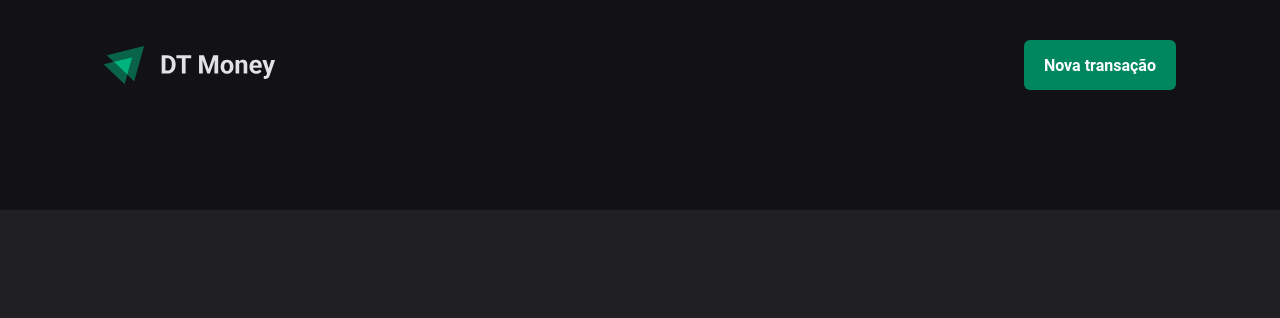
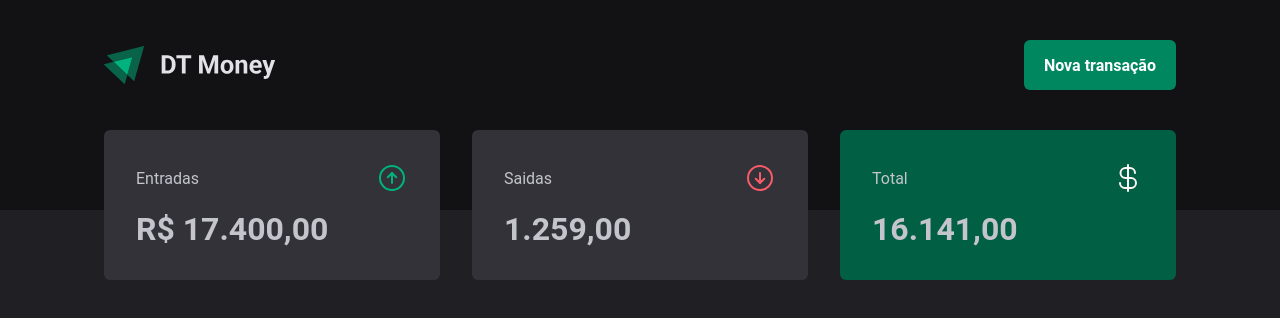
Before and after one commit to welitonwt/DT-Maney, a React (Vite) app: page / in a window 1280 px wide. Shown: the top 318 px of the page. Built offline with nearby package versions, Linux system fonts and the light colour scheme.

Commit message:
summary complete

```diff
--- a/package.json
+++ b/package.json
@@ -10,6 +10,7 @@
     "preview": "vite preview"
   },
   "dependencies": {
+    "phosphor-react": "^1.4.1",
     "react": "^18.2.0",
     "react-dom": "^18.2.0",
     "styled-components": "^6.1.0"
--- /dev/null
+++ b/src/components/Summary/index.tsx
@@ -0,0 +1,32 @@
+import { ArrowCircleUp, ArrowCircleDown, CurrencyDollar } from 'phosphor-react'
+import { SummaryContainer, SummaryCard } from './styled'
+
+export function Summary() {
+  return (
+    <SummaryContainer>
+      <SummaryCard>
+        <header>
+          <span>Entradas</span>
+          <ArrowCircleUp size={32} color={'#00b37e'} />
+        </header>
+        <strong>R$ 17.400,00</strong>
+      </SummaryCard>
+
+      <SummaryCard>
+        <header>
+          <span>Saidas</span>
+          <ArrowCircleDown size={32} color={'#f75a68'} />
+        </header>
+        <strong>1.259,00</strong>
+      </SummaryCard>
+
+      <SummaryCard variant="green">
+        <header>
+          <span>Total</span>
+          <CurrencyDollar size={32} color={'#fef6f6'} />
+        </header>
+        <strong>16.141,00</strong>
+      </SummaryCard>
+    </SummaryContainer>
+  )
+}
--- /dev/null
+++ b/src/components/Summary/styled.ts
@@ -0,0 +1,47 @@
+import styled, { css } from 'styled-components'
+
+export const SummaryContainer = styled.section`
+  width: 100%;
+  max-width: 1120px;
+  margin: 0 auto;
+  padding: 0 1.5rem;
+
+  display: grid;
+  grid-template-columns: repeat(3, 1fr);
+  gap: 2rem;
+
+  margin-top: -5rem;
+`
+interface SummaryCardProps {
+  variant?: 'green' | 'red'
+}
+
+export const SummaryCard = styled.div<SummaryCardProps>`
+  background: ${(props) => props.theme['gray-600']};
+  border-radius: 6px;
+  padding: 2rem;
+
+  header {
+    display: flex;
+    align-items: center;
+    justify-content: space-between;
+    color: ${(props) => props.theme['gray-300']};
+  }
+
+  strong {
+    display: block;
+    margin-top: 1rem;
+    font-size: 2rem;
+  }
+
+  ${(props) =>
+    props.variant === 'green' &&
+    css`
+      background: ${(props) => props.theme['green-700']};
+    `}
+  ${(props) =>
+    props.variant === 'red' &&
+    css`
+      background: ${props.theme['red-500']};
+    `}
+`
--- a/src/pages/Transaction/index.tsx
+++ b/src/pages/Transaction/index.tsx
@@ -1,9 +1,11 @@
 import { Header } from '../../components/Header'
+import { Summary } from '../../components/Summary'
 
 export function Transaction() {
   return (
     <div>
       <Header />
+      <Summary />
     </div>
   )
 }
```
Also changed, not shown: 1 other file (tests, documents, lock files or other folders).
